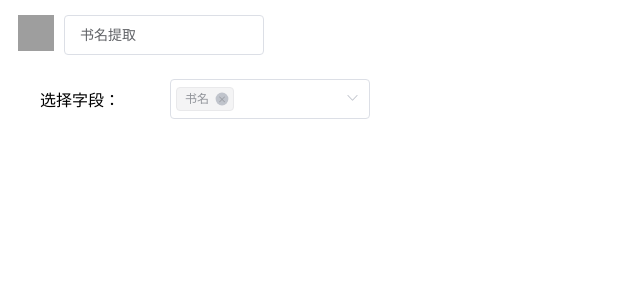
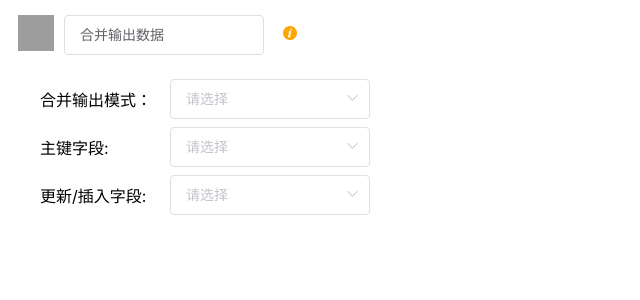
Before and after one commit to nicemango/web-secondary--development, a Vue app: page / in a window 1280 px wide. Shown: the top 300 px of the page, without its empty margins (0-640 px from the left). Built offline with nearby package versions, Linux system fonts and the light colour scheme; grey boxes are pictures that could not be loaded.

Commit message:
fix (#103)

```diff
--- a/pluginTemp/config.json
+++ b/pluginTemp/config.json
@@ -1,5 +1,5 @@
 {
-  "id": "f213bce6-1383-4651-b3fe-3b9e4b84dbe2",
+  "id": "3cebef42-fced-4fa2-a85a-7470572df2a1",
   "type": "exchange",
   "main": "app.798496d4.js",
   "version": "2",
--- a/src/App.vue
+++ b/src/App.vue
@@ -1,51 +1,48 @@
 <template>
   <div class="custom-node">
     <div class="modleTop">
-      <div
-        class="NodeIcon"
-        :style="{
-          marginTop: '6px',
-          display: icon.html ? 'inline-block' : 'none',
-        }"
-        v-html="icon.html"
-      />
-      <img
-        class="NodeIcon"
-        :src="getIconUrl"
-        alt=""
-        :style="{
-          display: !icon.html ? 'inline-block' : 'none',
-        }"
-      />
-      <el-input
-        placeholder="动态输入"
-        v-model="nodeName"
-        @input="inputChangeVal"
-        :style="{ marginTop: '15px', width: '200px' }"
-      />
+      <div class="NodeIcon" :style="{
+        marginTop: '6px',
+        display: icon.html ? 'inline-block' : 'none',
+      }" v-html="icon.html" />
+      <img class="NodeIcon" :src="getIconUrl" alt="" :style="{
+        display: !icon.html ? 'inline-block' : 'none',
+      }" />
+      <el-input placeholder="动态输入" v-model="nodeName" @input="inputChangeVal"
+        :style="{ marginTop: '15px', width: '200px' }" />
+      <el-tooltip class="item" effect="dark" content="本节点功能：1.更新插入改造，2.记录日志" placement="right-start">
+        <div class="question"><i class="el-icon-info questionTips"></i></div>
+      </el-tooltip>
     </div>
     <div class="custom-node-content">
       <div class="content-row">
-        <div class="row-left">选择字段：</div>
+        <div class="row-left">合并输出模式：</div>
         <div class="row-right">
-          <el-select
-            :value="selectCols"
-            @change="changeField"
-            placeholder="请选择"
-            class="textClass"
-            multiple
-            collapse-tags
-            :style="{ width: '200px', marginLeft: '10px' }"
-          >
-            <el-option
-              :key="t.col_index"
-              :label="t.col_name"
-              :value="t.col_name"
-              v-for="t in tests"
-            />
+          <el-select v-model="currentStr" @change="changeCurrent" placeholder="请选择" class="textClass"
+            :style="{ width: '200px', marginLeft: '10px' }">
+            <el-option :key="index" :label="item.label" :value="item.value" v-for="(item, index) in testsTwo" />
           </el-select>
         </div>
       </div>
+      <div class="content-row">
+        <div class="row-left">主键字段:</div>
+        <div class="row-right">
+          <el-select :value="selectCols" @change="changeField" placeholder="请选择" class="textClass" multiple
+            collapse-tags :style="{ width: '200px', marginLeft: '10px' }">
+            <el-option :key="t.col_index" :label="t.col_name" :value="t.col_name" v-for="t in tests" />
+          </el-select>
+        </div>
+      </div>
+      <div class="content-row">
+        <div class="row-left">更新/插入字段:</div>
+        <div class="row-right">
+          <el-select :value="selectColsTwo" @change="changeFieldTwo" placeholder="请选择" class="textClass" multiple
+            collapse-tags :style="{ width: '200px', marginLeft: '10px' }">
+            <el-option :key="t.col_index" :label="t.col_name" :value="t.col_name" v-for="t in tests" />
+          </el-select>
+        </div>
+      </div>
+
     </div>
   </div>
 </template>
@@ -63,25 +60,38 @@ export default {
     customIcon: Object,
     img: String,
   },
+  mounted() {
+
+  },
   data() {
     let currentNodes = this.currentNode;
     let detail = this.nodeInfoList[currentNodes] || {};
+    let currentStr = detail.data.detail.currentStr
     let currentfieldList = this.nodeFieldList[currentNodes] || {};
     let label = detail.label?.split(":")[1];
     let field = detail.data?.detail?.columns || [];
+    let field1 = detail.data?.detail?.columns1 || [];
     const tests = currentfieldList[currentNodes] || [];
     const newIcon = this.customIcon || {};
     return {
       nodeName: label,
       fields: field,
+      fields1: field1,
       detail,
       currentNodes,
       currentfieldList,
       tests,
+      testsTwo: [
+        { label: '更新', value: '更新' },
+        { label: '更新并插入', value: '更新并插入' },
+      ],
+      selectColsTwo: field1.map(_ => _.col_name),
       selectCols: field.map(_ => _.col_name),
+      currentStr: currentStr,
       icon: newIcon,
     };
   },
+
   methods: {
     updateNode1(newName, newFields) {
       let detail = this.detail;
@@ -93,20 +103,56 @@ export default {
       };
       detail.data.detail.columns = newFields;
       detail.label = this.currentNodes + ":" + newName;
+      console.log('details=-==', detail);
       this.updateNode(detail);
     },
+    updateNode3(newName,newFields) {
+      let detail = this.detail;
+      detail.data = detail.data || {};
+      detail.data.detail = detail.data.detail || {};
+      detail.data.text = {
+        internalName: newName,
+        code: this.currentNodes,
+      };
+      detail.data.detail.columns1 = JSON.parse(JSON.stringify(newFields));
+      detail.label = this.currentNodes + ":" + newName;
+      console.log('details=-==', detail);
+      this.updateNode(detail);
 
+    },
+    updateNode2(newName, newFields) {
+      let detail = this.detail;
+      detail.data = detail.data || {};
+      detail.data.detail = detail.data.detail || {};
+      detail.data.text = {
+        internalName: newName,
+        code: this.currentNodes,
+      };
+      detail.data.detail.currentStr = newFields;
+      detail.label = this.currentNodes + ":" + newName;
+      console.log('detail==', detail);
+      this.updateNode(detail);
+    },
     inputChangeVal(value) {
       this.nodeName = value;
       this.updateNode1(value, this.fields);
     },
-
+    changeCurrent(value) {
+      this.updateNode2(this.nodeName, this.currentStr)
+    },
     changeField(fieldOpt) {
       let ele = this.tests.filter(test => fieldOpt.includes(test.col_name));
       this.selectCols = fieldOpt;
       this.fields = ele;
       this.updateNode1(this.nodeName, ele);
     },
+    changeFieldTwo(fieldOpt) {
+      let ele = this.tests.filter(test => fieldOpt.includes(test.col_name));
+      this.selectColsTwo = fieldOpt
+      this.fields1 = ele
+      this.updateNode3(this.nodeName, ele);
+
+    }
   },
   computed: {
     getIconUrl() {
@@ -120,8 +166,10 @@ export default {
   height: 100%;
   width: 100%;
   background-color: white;
+
   .modleTop {
     display: flex;
+
     .NodeIcon {
       color: #9e9e9e;
       margin-left: 18px;
@@ -129,6 +177,21 @@ export default {
       width: 36px;
       height: 36px;
       margin-right: 10px;
+    }
+
+    .question {
+      color: #9e9e9e;
+      margin-left: 18px;
+      margin-top: 15px;
+      width: 36px;
+      height: 36px;
+      margin-right: 10px;
+      line-height: 36px;
+
+      .questionTips {
+        color: orange;
+      }
+
     }
   }
 
--- a/src/main.js
+++ b/src/main.js
@@ -1,12 +1,14 @@
 import Vue from "vue";
 import App from "./App.vue";
-import { Input, Select, Option } from "element-ui";
+import { Input, Select, Option ,Tooltip } from "element-ui";
 import "./index.css";
 
 Vue.config.productionTip = false;
 Vue.use(Input);
 Vue.use(Select);
 Vue.use(Option);
+Vue.use(Tooltip);
+
 
 if (process.env.NODE_ENV !== "production") {
   const props = {
@@ -43,23 +45,27 @@ if (process.env.NODE_ENV !== "production") {
             classname: "com.sdata.customize.dataflow.CustomizeNode",
           },
           detail: {
+            currentStr:'',
             columns: [
-              {
-                displayed: 1,
-                col_index: 1,
-                asset_id: "2fd81d3f-6993-0e78-c308-0b06ed7836a8",
-                col_name: "书名",
-                col_datatype: 0,
-                import_flag: false,
-              },
+              // {
+              //   displayed: 1,
+              //   col_index: 1,
+              //   asset_id: "2fd81d3f-6993-0e78-c308-0b06ed7836a8",
+              //   col_name: "书名",
+              //   col_datatype: 0,
+              //   import_flag: false,
+              // },
             ],
+            columns1:[
+
+            ]
           },
           text: {
-            internalName: "书名提取",
+            internalName: "合并输出数据",
             code: "S2",
           },
         },
-        label: "S2:书名提取",
+        label: "S2:合并输出数据",
         output: 999,
         input: 1,
         size: [55, 55],
```
Also changed, not shown: scripts/envId.js (+0 -12 lines), 2 other files (tests, documents, lock files or other folders).
